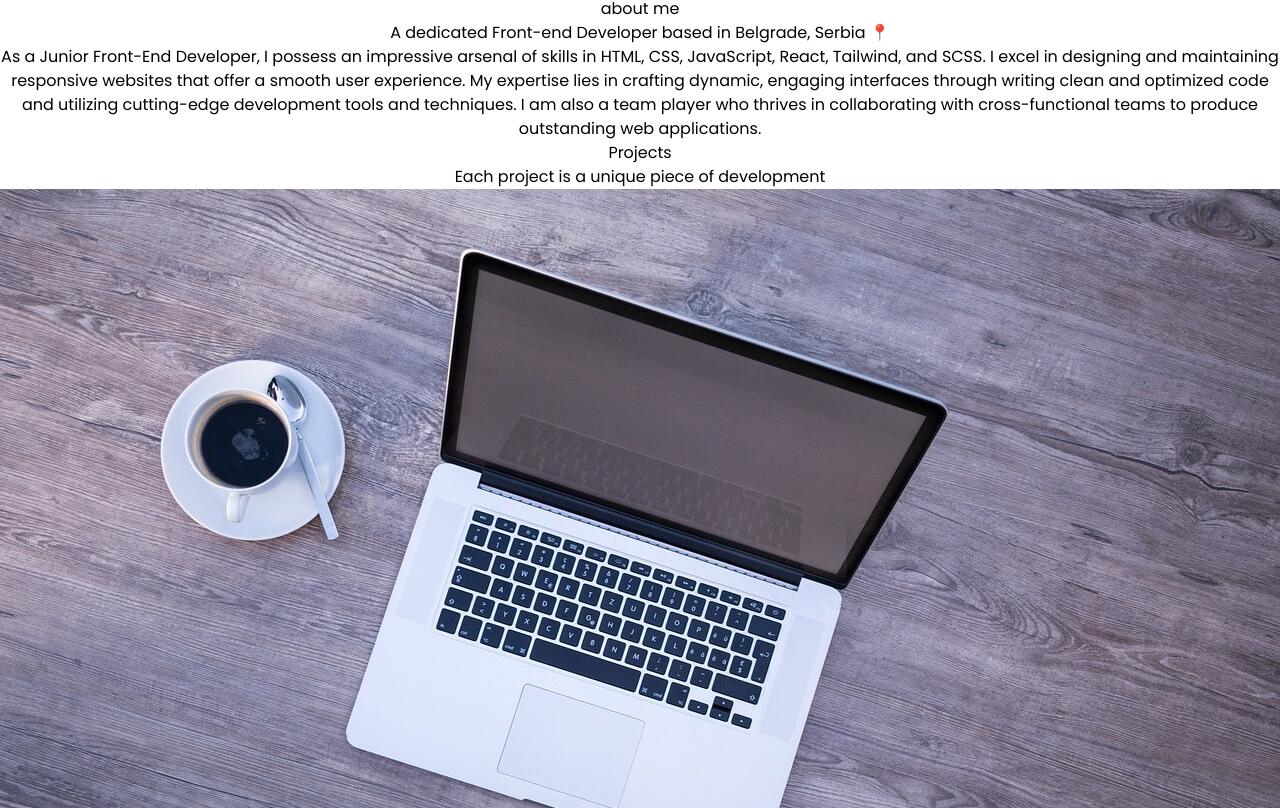
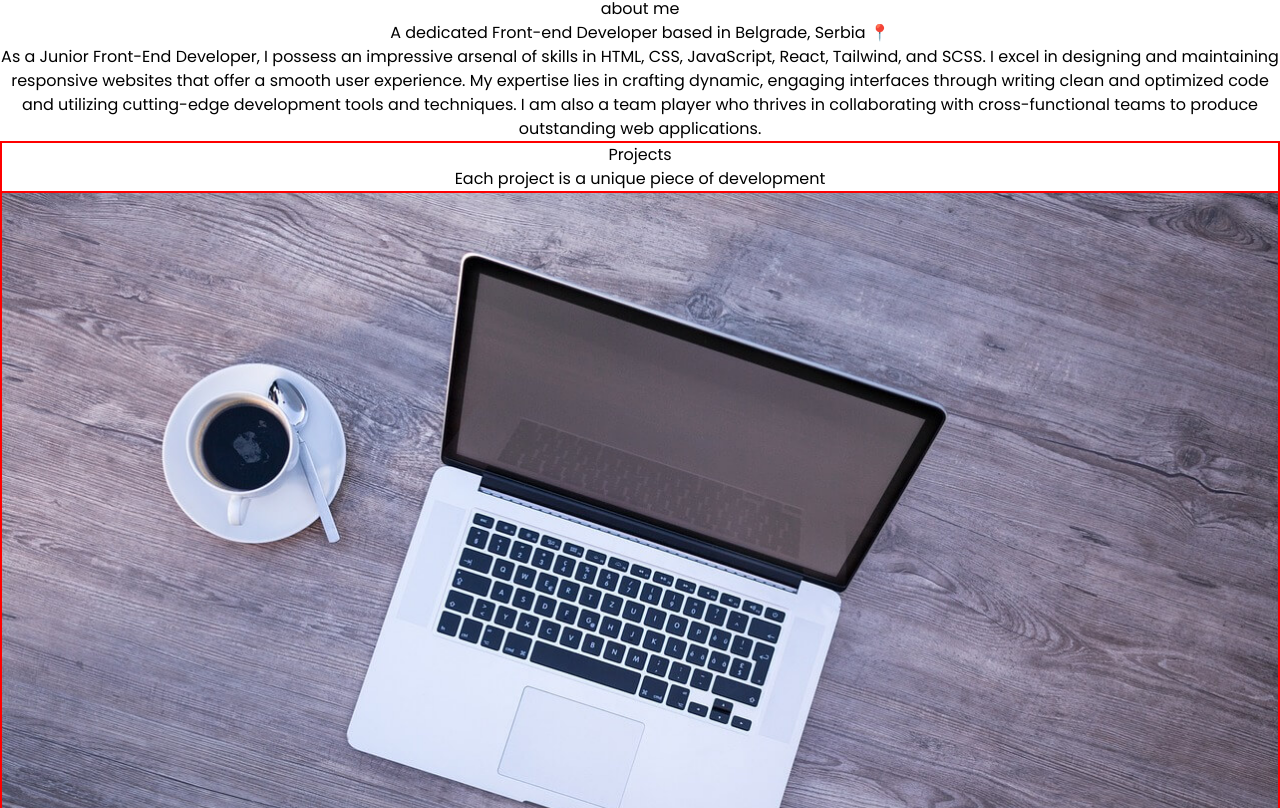
Before and after one commit to itsmecedy/Portfolio, a React (Vite) app: page / in a window 1280 px wide. Shown: the part 2452-3260 px from the top of the page. Built offline with nearby package versions, Linux system fonts and the light colour scheme.

Commit message:
unfinished project section

```diff
--- a/src/components/Projects.jsx
+++ b/src/components/Projects.jsx
@@ -5,12 +5,14 @@ import { FaExternalLinkAlt } from "react-icons/fa";
 
 export default function Projects() {
   return (
-    <div id="projects" className="h-screen w-full md:h-screen bg-blue-500">
-      <div className="border max-w-[1280px] flex flex-col mx-auto  ">
-        <p>Projects</p>
-        <p>Each project is a unique piece of development</p>
+    <div id="projects" className=" w-full bg-[#f9f9f9] ">
+      <div className="test flex justify-center py-20 px-5 md:px-10 items-center flex-col gap-10 max-w-[1280px] mx-auto ">
+        <div className="flex test flex-col text-left ml-10">
+          <p className="">Projects</p>
+          <p>Each project is a unique piece of development</p>
+        </div>
         {/* projects */}
-        <div className="border max-w-[1200px] flex flex-col lg:flex-row mx-auto">
+        <div className="test  flex flex-col lg:flex-row mx-auto">
           {/* left side */}
           <div className="flex-1 flex justify-center px-5">
             <img
```
